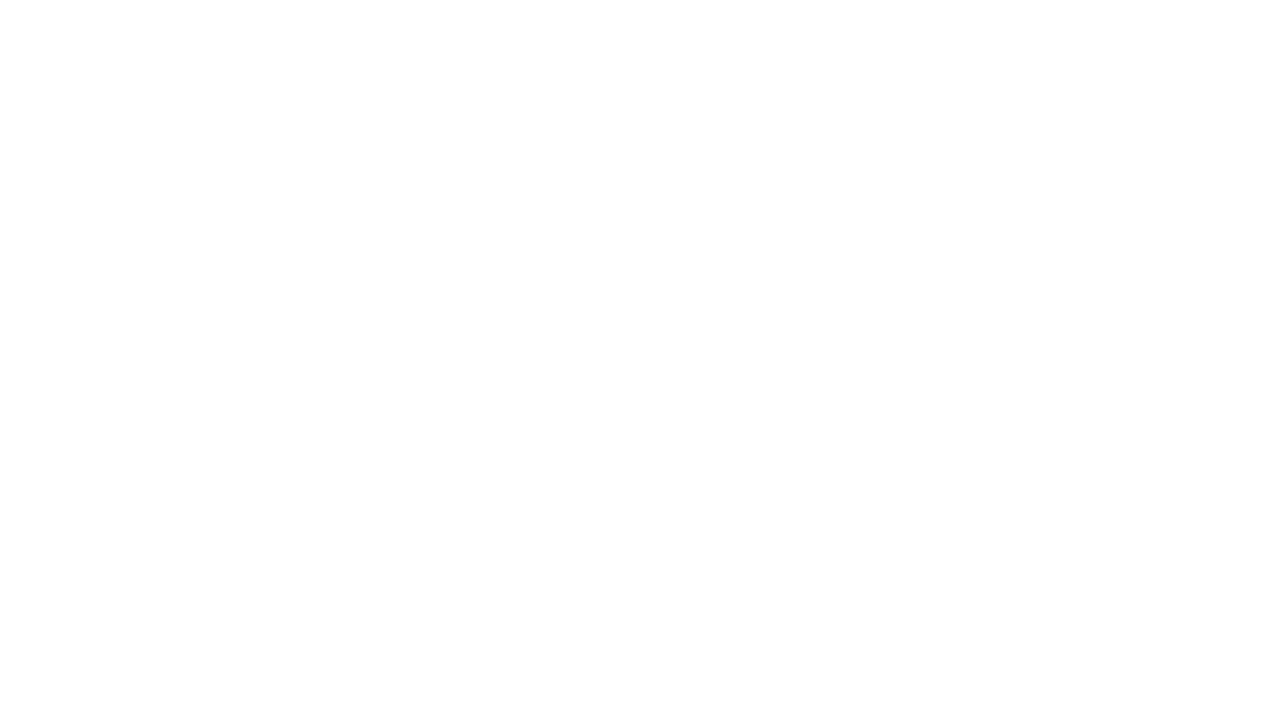
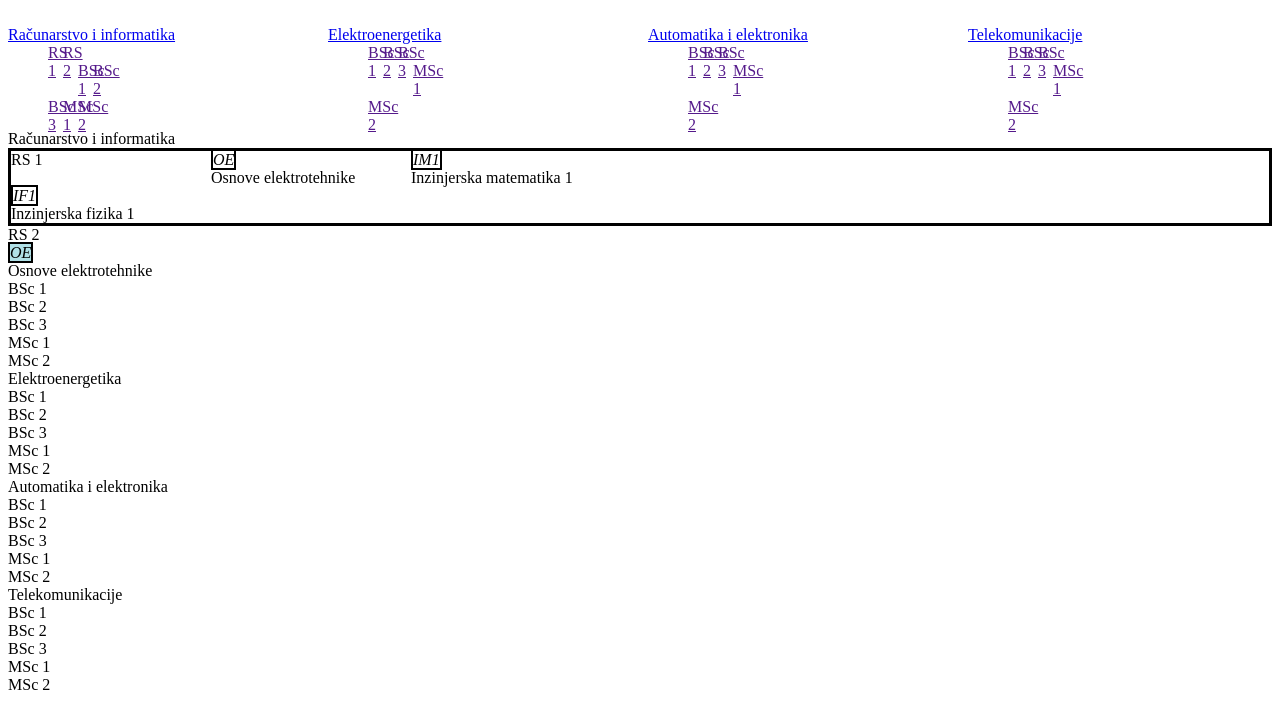
Before and after one commit to mbobic1/web_app_classrome_attendance, a plain HTML site: page html/predmet.html in a window 1280 px wide. Drawn offline with Linux system fonts and the light colour scheme.

Commit message:
Dodan menu i divovi sa css

```diff
--- a/css/predmet.css
+++ b/css/predmet.css
@@ -0,0 +1,38 @@
+ul{
+    list-style: none;
+    width: 100%;
+    padding: 10px 0;
+    position: fixed;
+    top: 0;
+}
+ul li{
+    float: left;
+    width: 25%;
+}
+ol{
+    list-style: none;
+    padding-right: 220px;
+}
+
+
+#ri{
+    margin-top: 130px; /* Add a top margin to avoid content overlay */
+}
+
+.RS1{
+    display: grid;
+    grid-template-columns: 200px 200px 200px;
+    border: solid black;
+}
+
+i{
+    border: 2px solid black;
+}
+
+.redovni{
+    background-color: white;
+}
+
+.izborni{
+    background-color: powderblue;
+}
--- a/html/predmet.html
+++ b/html/predmet.html
@@ -1,12 +1,107 @@
 <!DOCTYPE html>
 <html lang="en">
 <head>
+    <link rel="stylesheet" href="../css/predmet.css" type="text/css">
     <meta charset="UTF-8">
     <meta http-equiv="X-UA-Compatible" content="IE=edge">
     <meta name="viewport" content="width=device-width, initial-scale=1.0">
     <title>Document</title>
 </head>
 <body>
+   <ul>
+    <li>
+        <a href="#ri"> Računarstvo i informatika </a>
+        <ol>
+            <li><a href="">RS 1</a></li>
+            <li><a href="">RS 2</a></li>
+            <br>
+            <li><a href="">BSc 1</a></li>
+            <li><a href="">BSc 2</a></li>
+            <li><a href="">BSc 3</a></li>
+            <br>
+            <li><a href="">MSc 1</a></li>
+            <li><a href="">MSc 2</a></li>
+        </ol>
+    </li>
+    <li>
+        <a href="#ee"> Elektroenergetika </a>
+        <ol>
+            <li><a href="">BSc 1</a></li>
+            <li><a href="">BSc 2</a></li>
+            <li><a href="">BSc 3</a></li>
+            <br>
+            <li><a href="">MSc 1</a></li>
+            <li><a href="">MSc 2</a></li>
+        </ol>
+    </li>
+    <li>
+       <a href="#aie"> Automatika i elektronika </a>
+       <ol>
+        <li><a href="">BSc 1</a></li>
+            <li><a href="">BSc 2</a></li>
+            <li><a href="">BSc 3</a></li>
+            <br>
+            <li><a href="">MSc 1</a></li>
+            <li><a href="">MSc 2</a></li>
+    </ol>
+    </li>
+    <li>
+       <a href="#tk"> Telekomunikacije </a>
+       <ol>
+        <li><a href="">BSc 1</a></li>
+            <li><a href="">BSc 2</a></li>
+            <li><a href="">BSc 3</a></li>
+            <br>
+            <li><a href="">MSc 1</a></li>
+            <li><a href="">MSc 2</a></li>
+    </ol>
+    </li>
+   </ul>
+
+   <div id="ri"> Računarstvo i informatika
+        <div class="RS1">RS 1
+            <div> <i class="redovni">OE</i>
+                <br>Osnove elektrotehnike
+            </div>
+            <div> <i class="redovni">IM1</i>
+                <br>Inzinjerska matematika 1
+            </div>
+            <div> <i class="redovni">IF1</i>
+                <br>Inzinjerska fizika 1
+            </div>
+        </div>
+        <div class="RS2">RS 2
+            <div> <i class="izborni">OE</i>
+                <br>Osnove elektrotehnike
+            </div>
+        </div>
+        <div class="BSc1">BSc 1</div>
+        <div class="BSc2">BSc 2</div>
+        <div class="BSc3">BSc 3</div>
+        <div class="MSc1">MSc 1</div>
+        <div class="MSc2">MSc 2</div>
+   </div>
+   <div id="ee"> Elektroenergetika
+        <div class="BSc1">BSc 1</div>
+        <div class="BSc2">BSc 2</div>
+        <div class="BSc3">BSc 3</div>
+        <div class="MSc1">MSc 1</div>
+        <div class="MSc2">MSc 2</div>
+   </div>
+   <div id="aie"> Automatika i elektronika
+        <div class="BSc1">BSc 1</div>
+        <div class="BSc2">BSc 2</div>
+        <div class="BSc3">BSc 3</div>
+        <div class="MSc1">MSc 1</div>
+        <div class="MSc2">MSc 2</div>
+   </div>
+   <div id="tk"> Telekomunikacije
+        <div class="BSc1">BSc 1</div>
+        <div class="BSc2">BSc 2</div>
+        <div class="BSc3">BSc 3</div>
+        <div class="MSc1">MSc 1</div>
+        <div class="MSc2">MSc 2</div>
+   </div>
 
 </body>
 </html>
```
